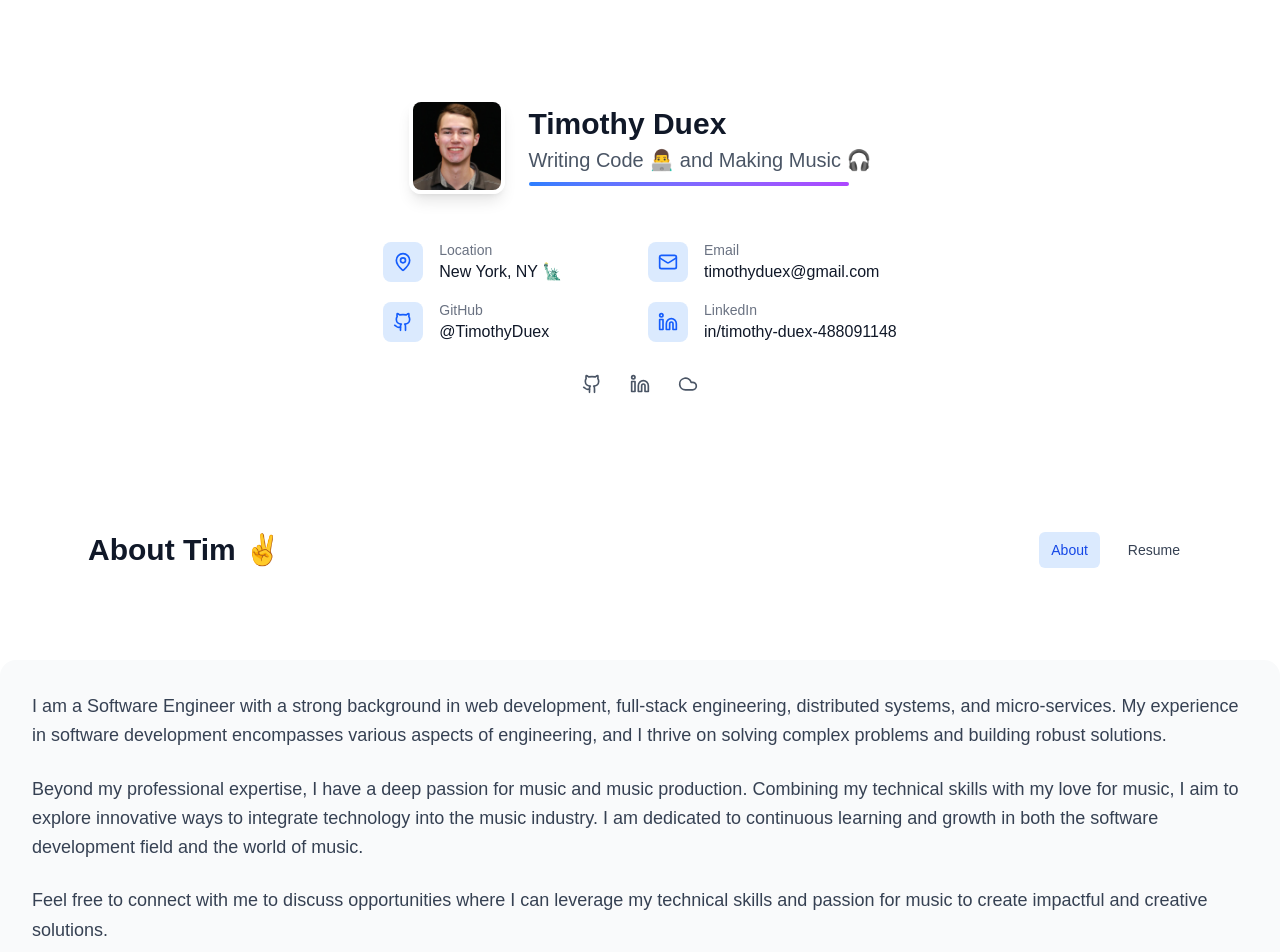
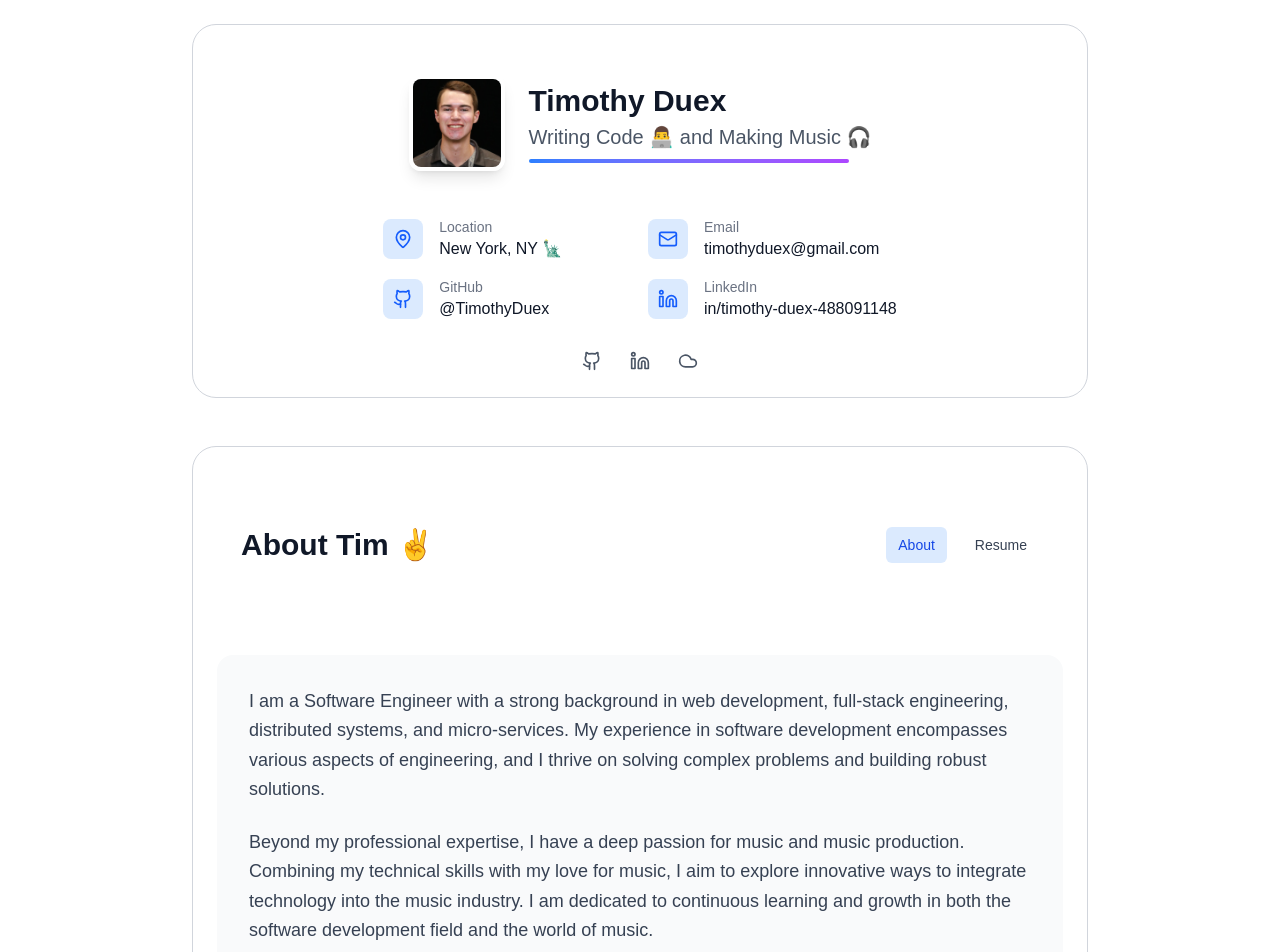
Before and after one commit to TimothyDuex/personal-website, a Next.js app: page / in a window 1280 px wide. Shown: the top 952 px of the page. Built offline with nearby package versions, Linux system fonts and the light colour scheme.

Commit message:
Add borders to components that make up the home page

```diff
--- a/src/app/(components)/ContactInfoPanel.tsx
+++ b/src/app/(components)/ContactInfoPanel.tsx
@@ -6,7 +6,7 @@ import ProfilePanel from "./ProfilePanel";
 
 const ContactInfoPanel = () => {
     return (
-        <section className="max-w-6xl mx-auto px-6 py-16">
+        <div className="max-w-4xl mx-6 my-6 px-6 py-4 border border-gray-300 rounded-3xl">
             <div className="grid grid-rows-2 gap-3">
                 <div className="flex justify-center items-center">
                     <ProfilePanel/>
@@ -20,7 +20,7 @@ const ContactInfoPanel = () => {
                     </div>
                 </div>
             </div>
-        </section>
+        </div>
     );
 }
 
--- a/src/app/page.tsx
+++ b/src/app/page.tsx
@@ -10,14 +10,16 @@ export default function Home() {
     const [page, setPage] = useState(0);
 
     return (
-        <div>
+        <div className="grid justify-center">
             {/* Contact Info Panel */}
             <ContactInfoPanel />
             {/* NavBar */}
-            <NavBar page={page} setPage={setPage} />
-            {/* Respective Content to NavBar Selection */}
-            {page == 0 && <AboutSection />}
-            {page == 1 && <ProfessionalExperience/>}
+            <div className="max-w-4xl mx-6 my-6 px-6 py-4 border border-gray-300 rounded-3xl">
+                <NavBar page={page} setPage={setPage} />
+                {/* Respective Content to NavBar Selection */}
+                {page == 0 && <AboutSection />}
+                {page == 1 && <ProfessionalExperience/>}
+            </div>
         </div>
     );
 }
```
